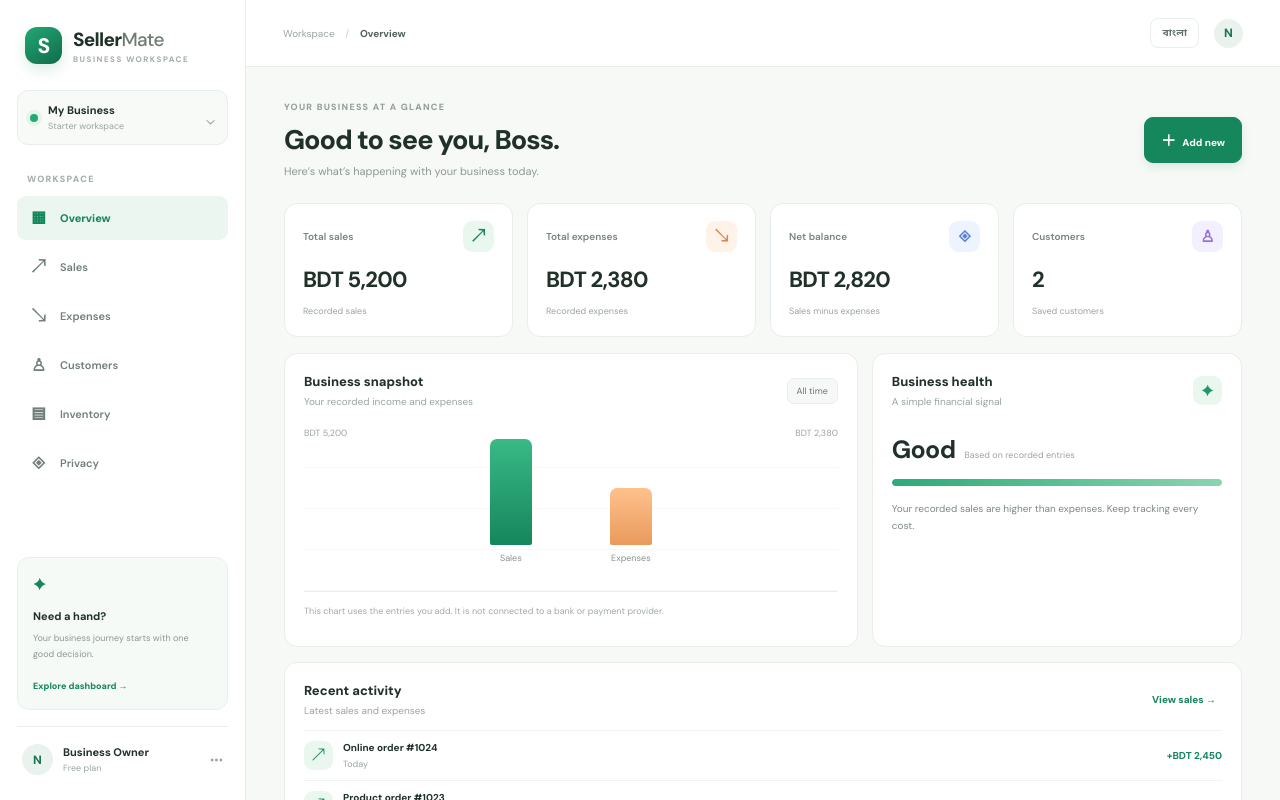
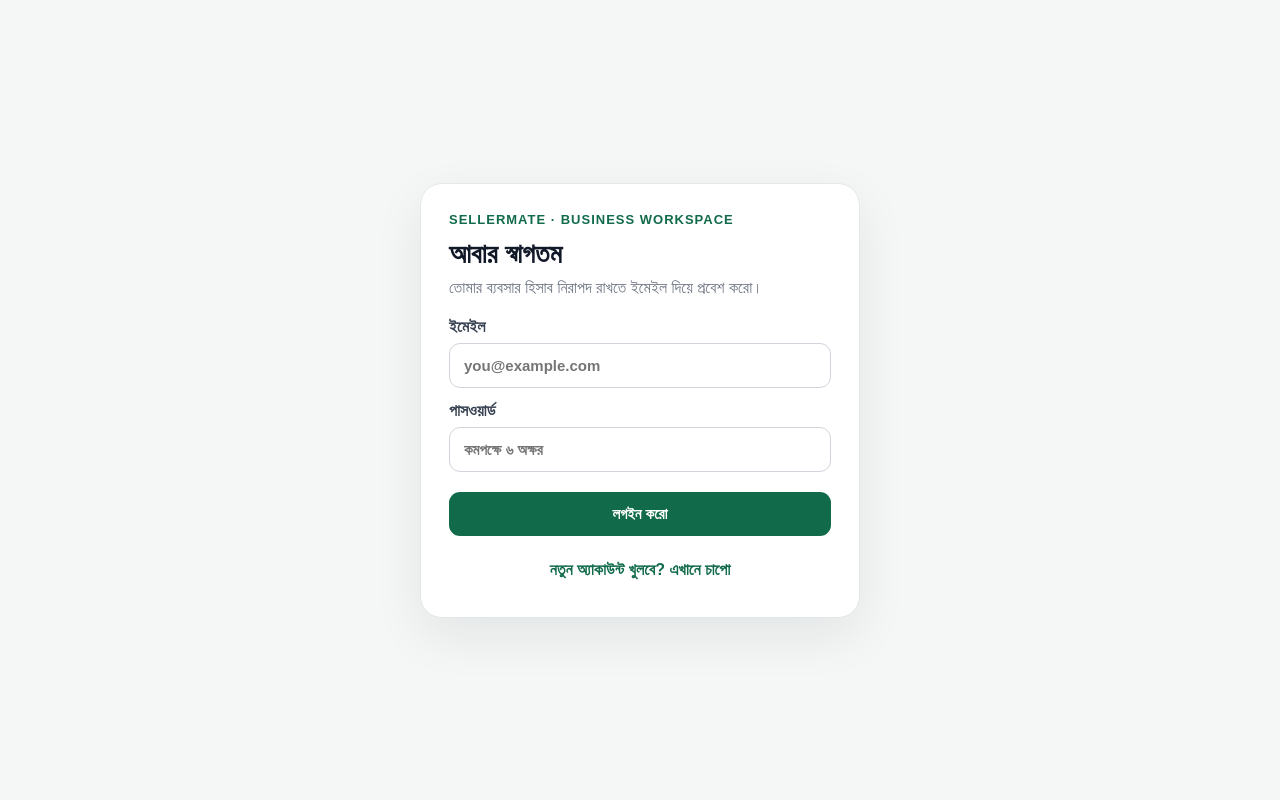
Before and after one commit to mdnomanisman123x-ai/sellermate2, a Next.js app: page / in a window 1280 px wide. Shown: the top 800 px of the page. Built offline with nearby package versions, Linux system fonts and the light colour scheme; no server answers.

Commit message:
Protect SellerMate workspace with Supabase authentication

```diff
--- a/app/layout.tsx
+++ b/app/layout.tsx
@@ -1,6 +1,7 @@
 import type { Metadata, Viewport } from "next";
 import "./globals.css";
 import PwaTools from "./pwa-tools";
+import AuthGate from "./auth-gate";
 
 export const metadata: Metadata = {
   title: {
@@ -31,7 +32,7 @@ export default function RootLayout({ children }: { children: React.ReactNode })
   return (
     <html lang="bn">
       <body>
-        {children}
+        <AuthGate>{children}</AuthGate>
         <PwaTools />
       </body>
     </html>
```
